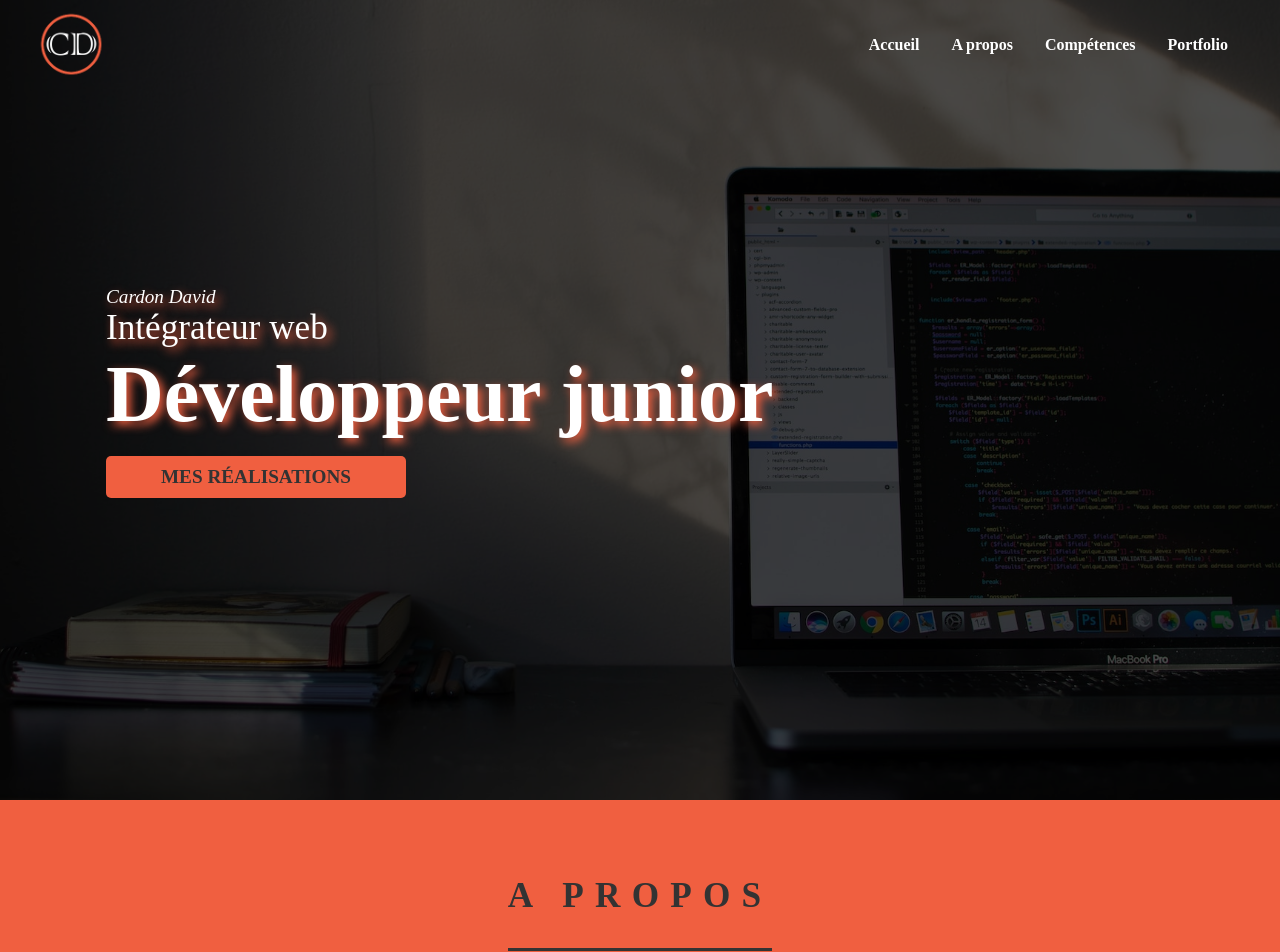
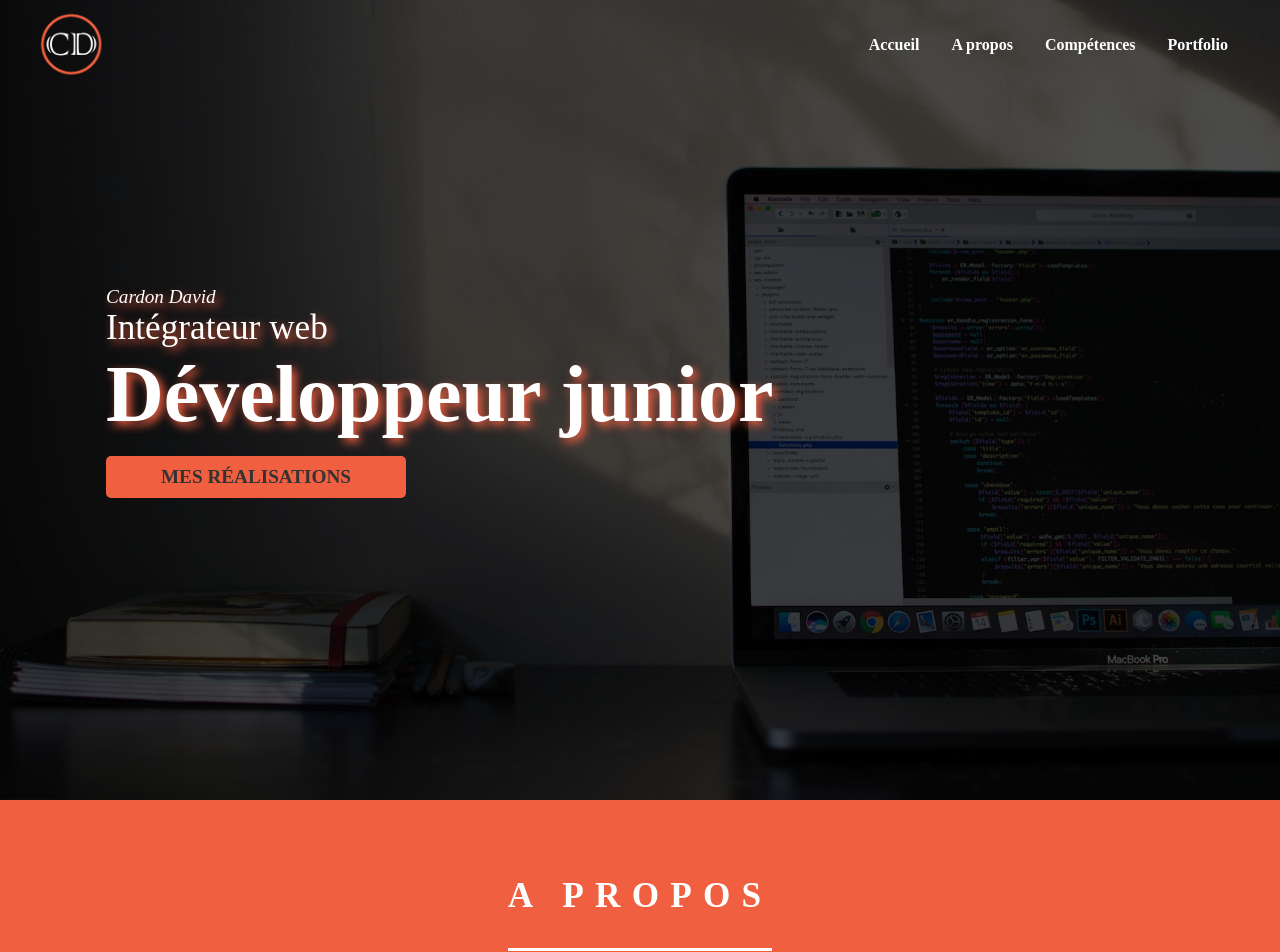
Before and after one commit to davidotch/portfolio, a React (Create React App) app: page / in a window 1280 px wide. Shown: the top 952 px of the page. Built offline with nearby package versions, Linux system fonts and the light colour scheme; a web font is replaced by a local one.

Commit message:
fix color h2

```diff
--- a/src/index.css
+++ b/src/index.css
@@ -7,6 +7,7 @@
 }
 
 @import url('https://fonts.googleapis.com/css2?family=Montserrat+Alternates:wght@300;400;500;600&display=swap');
+@import url('https://fonts.googleapis.com/css2?family=Permanent+Marker&display=swap');
 
 
 *, ::before, ::after {
@@ -26,13 +27,14 @@ li {
 }
 
 h2 {
-    color: #333;
+    color: #fff;
     text-transform: uppercase;
     letter-spacing: 0.7rem;
     font-weight: bold;
     font-size: 2.2em;
-    border-bottom: 3px solid #333;
+    border-bottom: 3px solid #fff;
     padding-bottom: 2rem;
+    font-family: 'Permanent Marker', cursive;
 }
 
 h3 {
```
